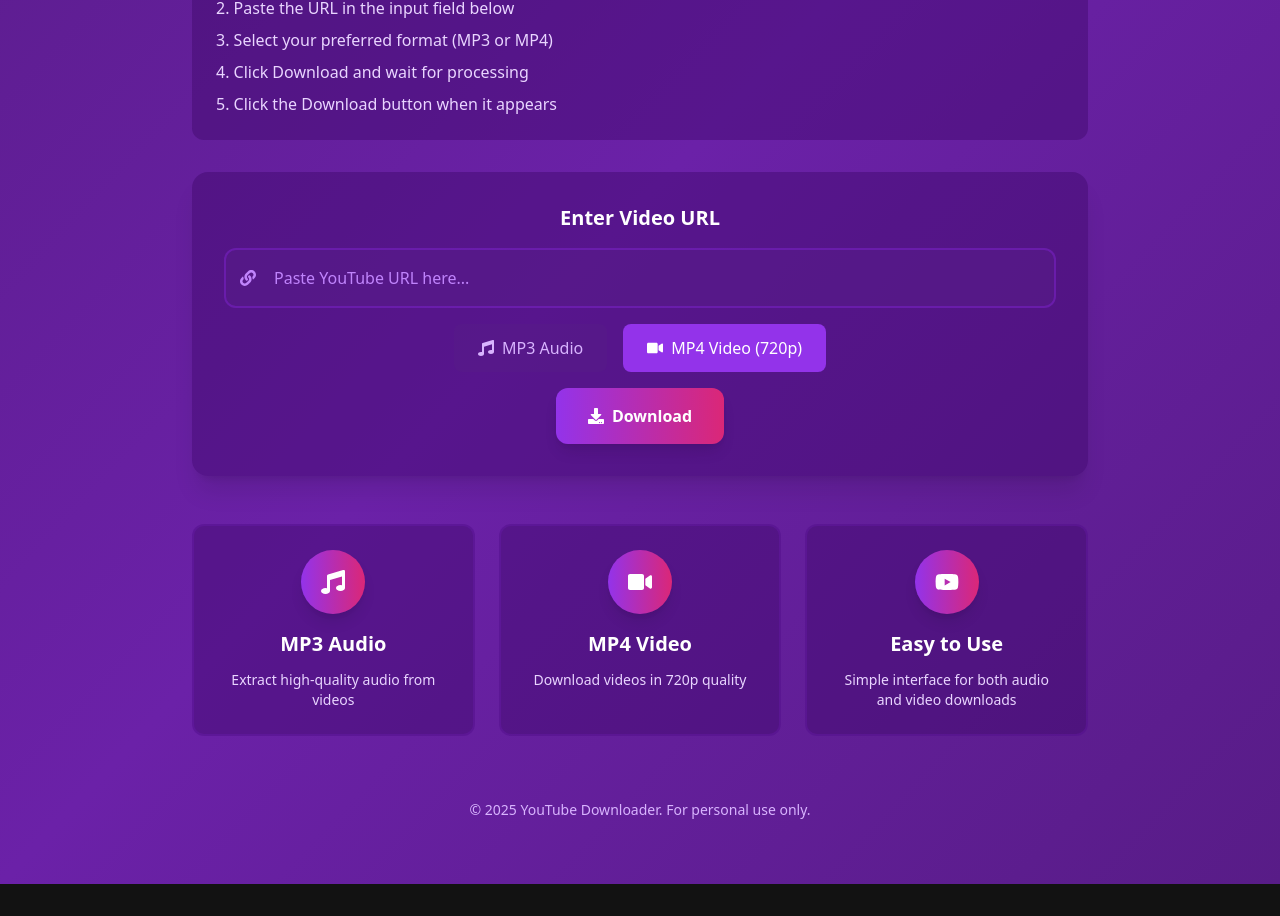
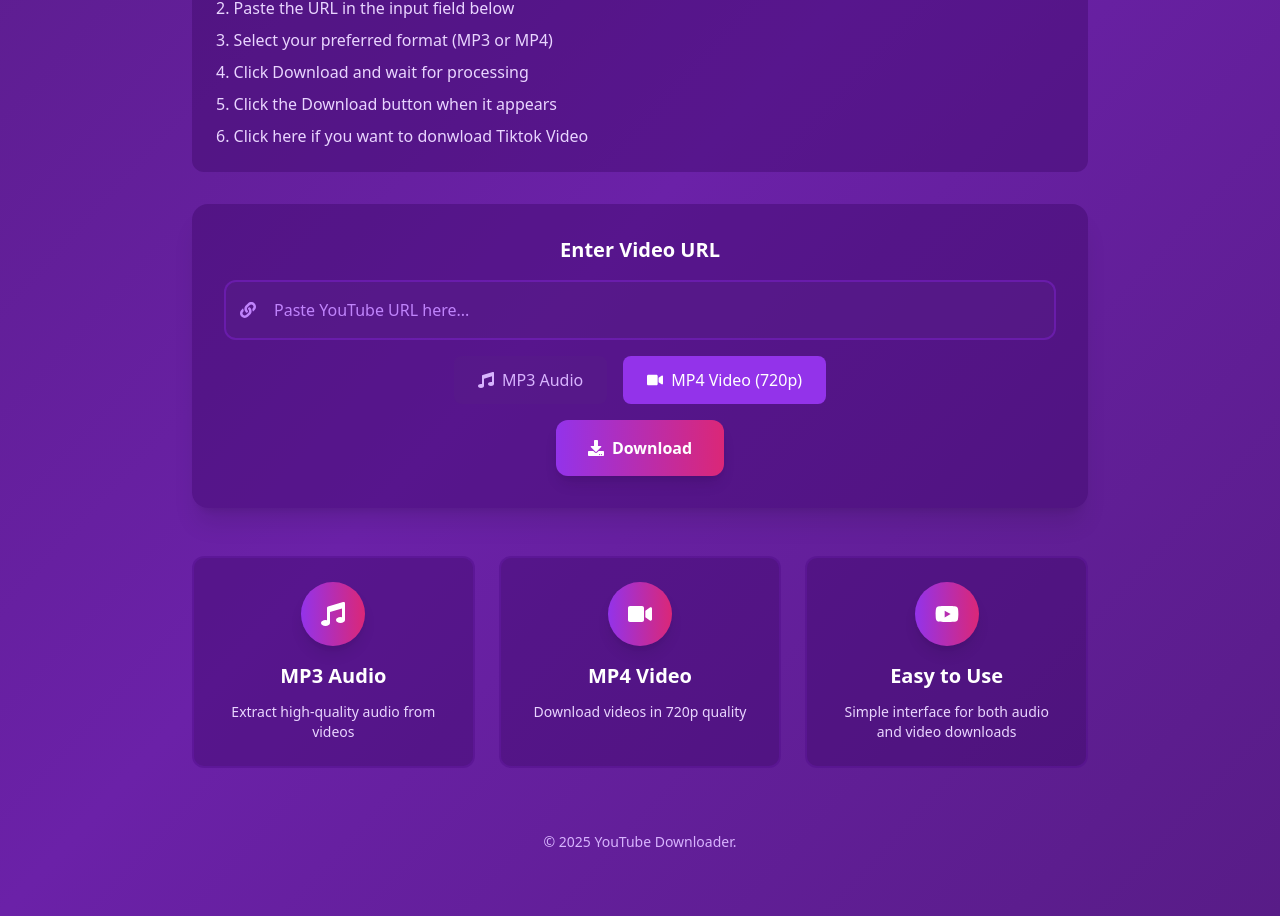
Before and after one commit to Dendi-beep/youtube, a React (Vite) app: page / in a window 1280 px wide. Shown: the part 476-1392 px from the top of the page. Before the commit the page ends 1360 px from the top, so only its background shows below. Built offline with nearby package versions, Linux system fonts and the light colour scheme.

Commit message:
add link for tiktok

```diff
--- a/src/App.jsx
+++ b/src/App.jsx
@@ -1,6 +1,8 @@
 import React, { useState } from 'react';
 import axios from 'axios';
 import { FaYoutube, FaDownload, FaMusic, FaLink, FaInfoCircle, FaVideo, FaSpinner } from 'react-icons/fa';
+
+const tiktok = 'https://downloader-qxca.vercel.app/';
 
 function App() {
   const [url, setUrl] = useState('');
@@ -10,6 +12,8 @@
   const [downloadOptions, setDownloadOptions] = useState([]);
   const [format, setFormat] = useState('mp4'); // Default to mp4 for video
   const [selectedMp3Quality, setSelectedMp3Quality] = useState('');
+
+
 
   const fetchWithRetry = async (url, maxRetries = 3) => {
     let attempts = 0;
@@ -123,6 +127,10 @@
               <li>Select your preferred format (MP3 or MP4)</li>
               <li>Click Download and wait for processing</li>
               <li>Click the Download button when it appears</li>
+
+              <li>
+                <a href="{tiktok}">Click here if you want to donwload Tiktok Video</a>
+              </li>
             </ol>
           </div>
 
@@ -281,7 +289,7 @@
 
            {/* Footer */}
            <div className="text-center mt-16 text-purple-300 text-sm">
-            <p>© {new Date().getFullYear()} YouTube Downloader. For personal use only.</p>
+            <p>© {new Date().getFullYear()} YouTube Downloader.</p>
           </div>
         </div>
       </div>
```
